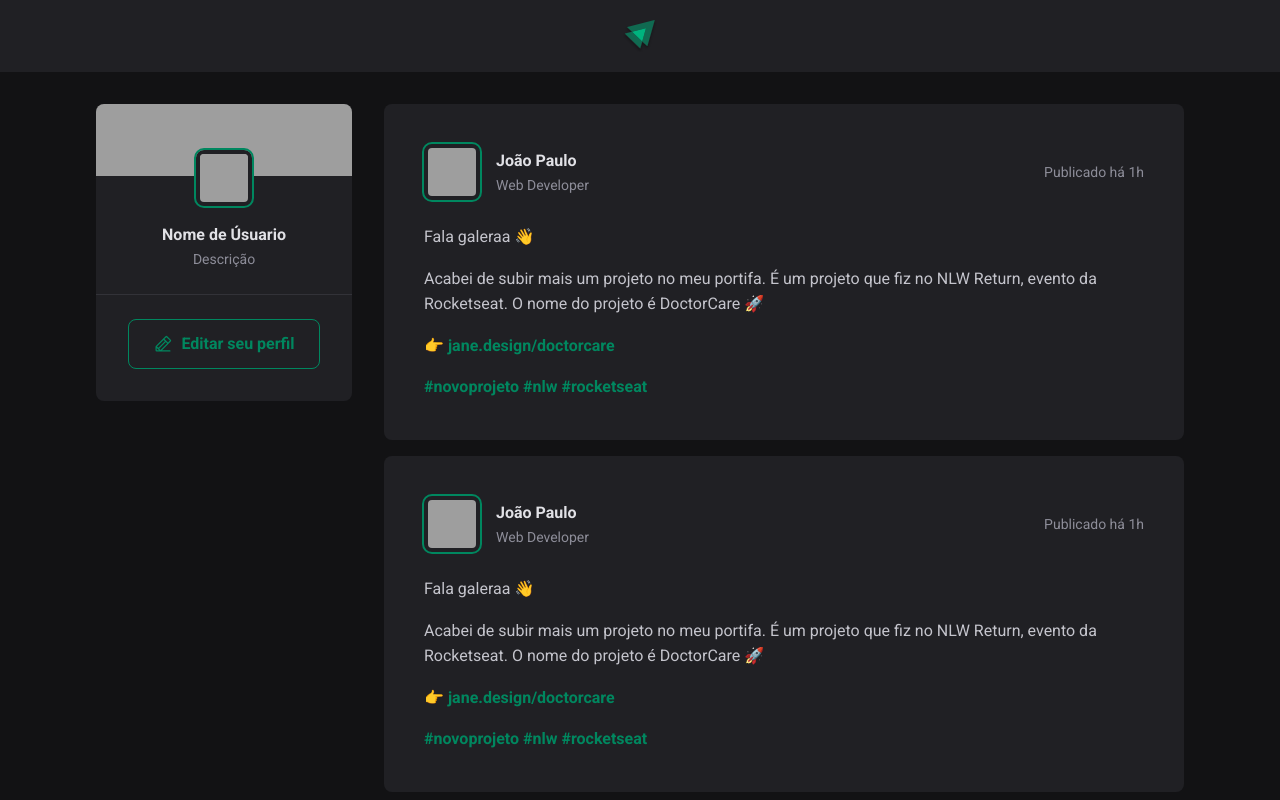
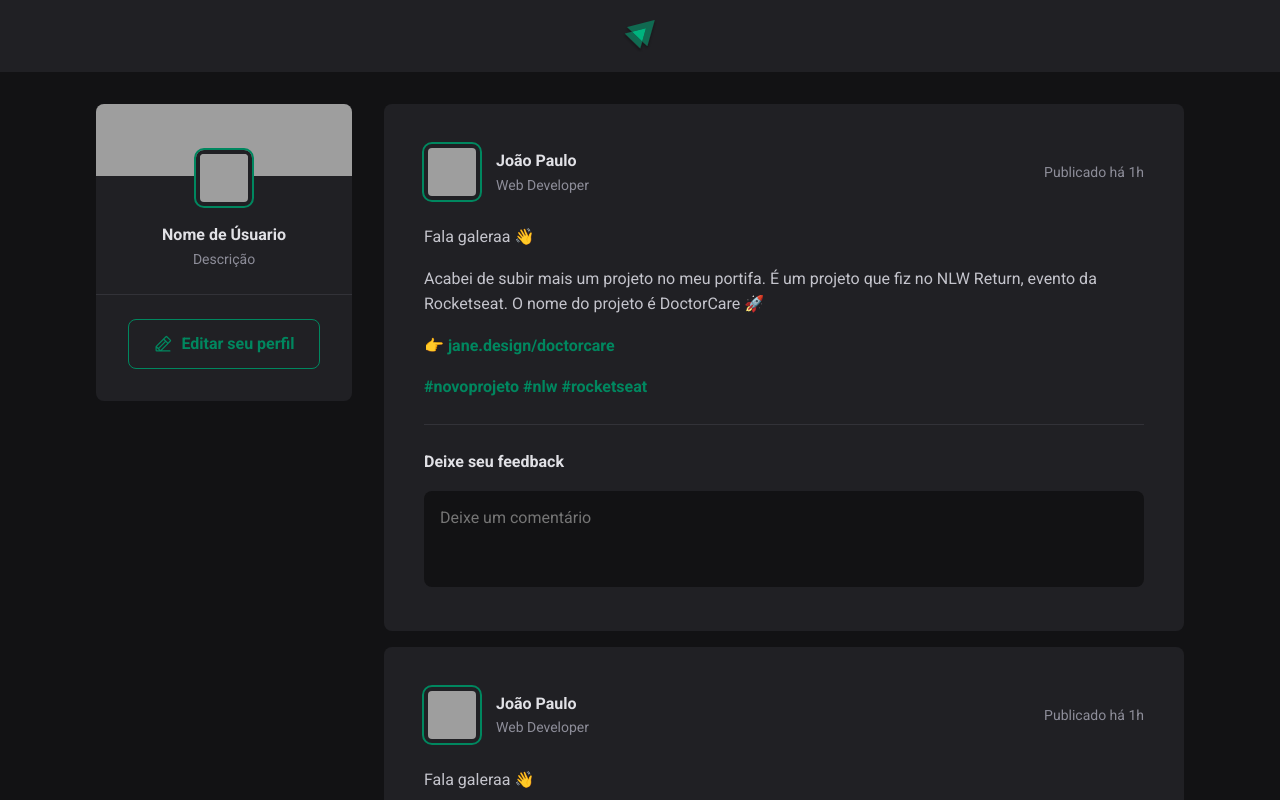
Before and after one commit to WelderFernandes/01-fundamentos-reactjs, a React (Vite) app: page / in a window 1280 px wide. Shown: the top 800 px of the page. Built offline with nearby package versions, Linux system fonts and the light colour scheme; grey boxes are pictures that could not be loaded.

Commit message:
feat: formulario de comentarios

```diff
--- a/src/components/Post.jsx
+++ b/src/components/Post.jsx
@@ -24,6 +24,16 @@
                     <a href="#"> #rocketseat</a>
                 </p>
             </div>
+
+            <form className={styles.commentForm}>
+                <strong>Deixe seu feedback</strong>
+
+                <textarea placeholder="Deixe um comentário" />
+
+                <footer>
+                    <button type="submit">Publicar</button>
+                </footer>
+            </form>
         </article>
         )
 }
--- a/src/components/Post.module.css
+++ b/src/components/Post.module.css
@@ -66,3 +66,54 @@
     color: var(--gray-400);
     line-height: 1.6;
 }
+
+.commentForm {
+    width: 100%;
+    margin-top: 1.5rem;
+    padding-top: 1.5rem;
+    border-top: 1px solid var(--gray-600);
+}
+
+.commentForm > strong {
+    line-height: 1.6;
+    color: var(--gray-100);
+}
+
+.commentForm textarea {
+    width: 100%;
+    background: var(--gray-900);
+    border: 0;
+    resize: none;
+    height: 6rem;
+    padding: 1rem;
+    border-radius: 8px;
+    color: var(--gray-100);
+    line-height: 1.4;
+    margin-top: 1rem;
+}
+
+.commentForm footer {
+    visibility: hidden;
+    max-height: 0;
+}
+
+.commentForm:focus-within footer {
+    visibility: visible;
+    max-height: none;
+}
+
+.commentForm button[type=submit] {
+    padding: 1rem 1.5rem;
+    margin-top: 1rem;
+    border-radius: 8px;
+    border: 0;
+    background: var(--green-500);
+    color: var(--white);
+    font-weight: bold;
+    cursor: pointer;
+    transition: background-color 0.2s;
+}
+
+.commentForm button[type=submit]:hover {
+    background: var(--green-300);
+}
--- a/src/global.css
+++ b/src/global.css
@@ -11,6 +11,11 @@
     --green-300: #00b37e;
     --green-500: #00875f;
 
+  }
+
+  :focus {
+      outline: transparent;
+      box-shadow: 0 0 0 2px var(--green-500);
   }
 
 * {
```
